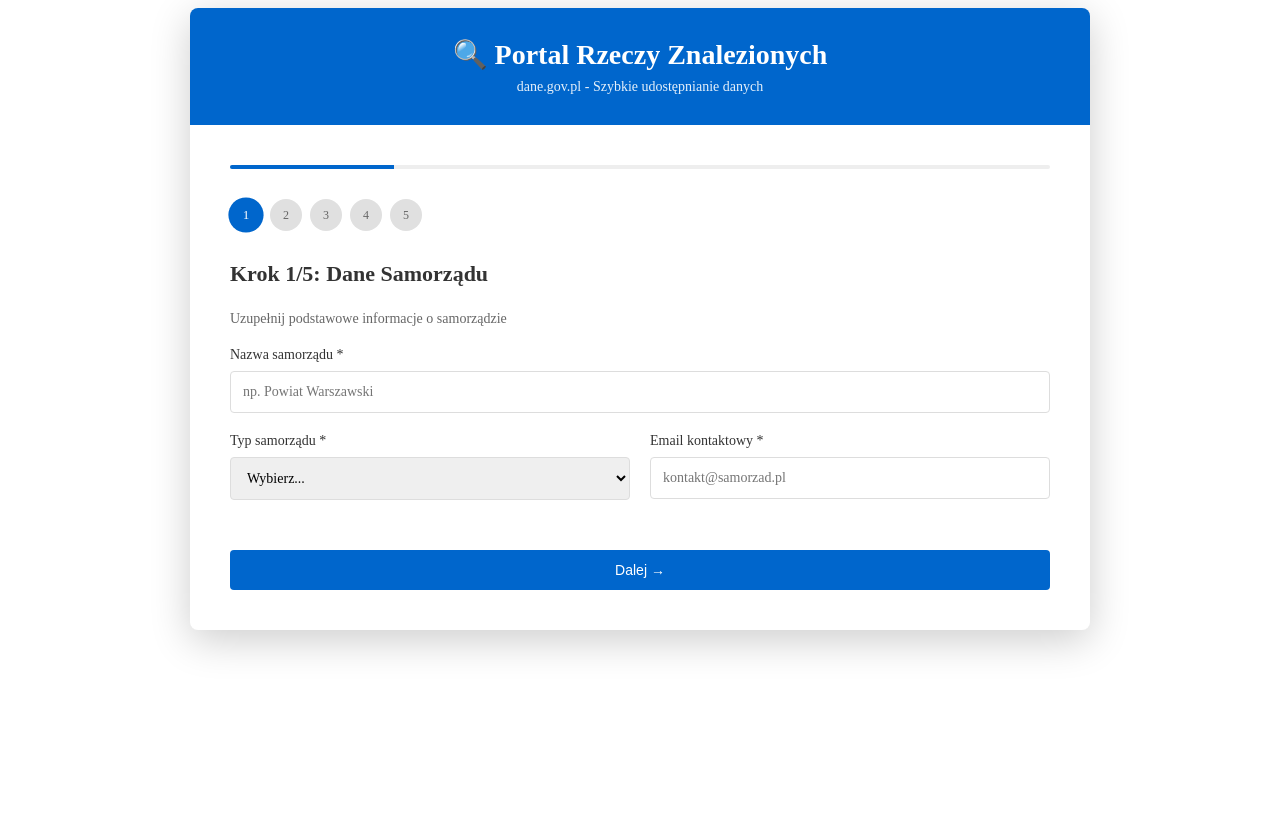
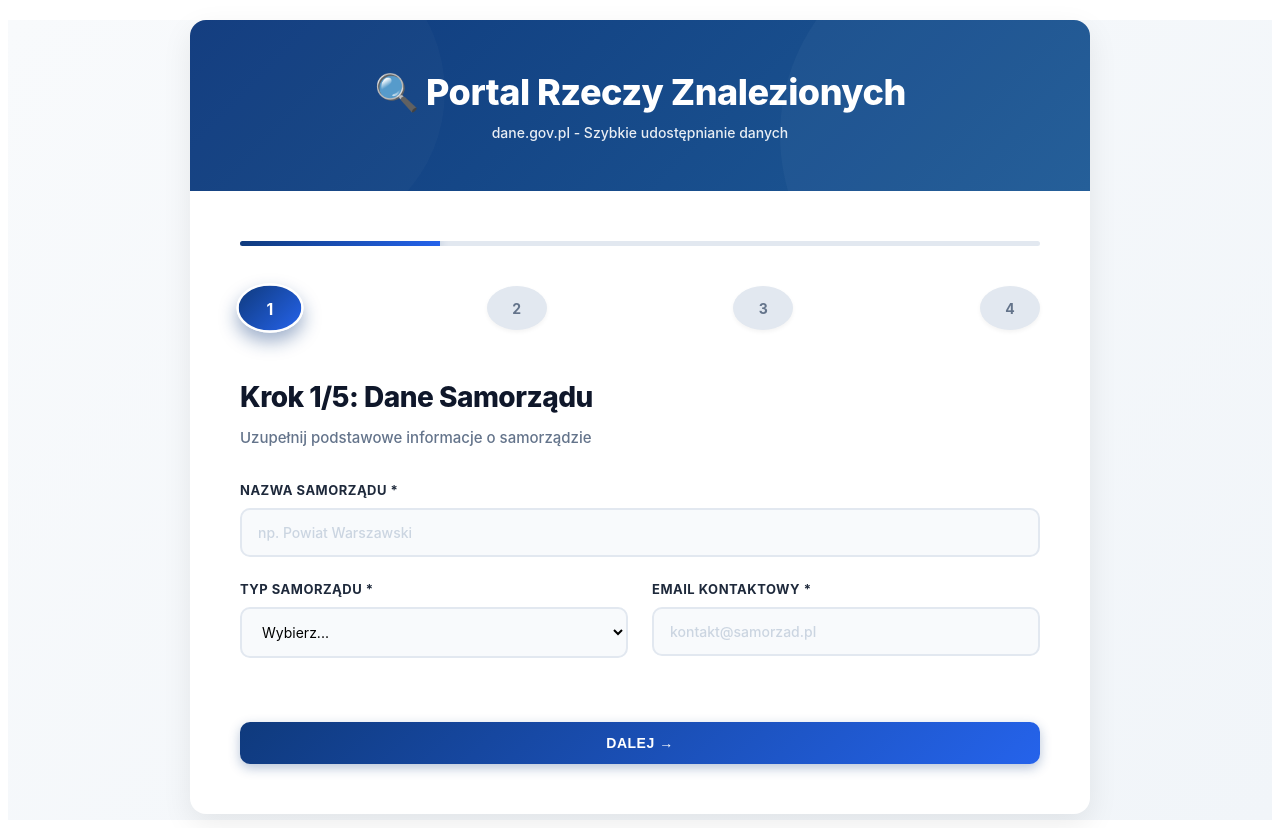
Before and after one commit to emilgruzalski/zguba-gov, an Angular app in the folder rzeczy-znalezione/: page / in a window 1280 px wide. Before the commit the page ends 800 px from the top, so only its background shows below. Built offline with nearby package versions, Linux system fonts and the light colour scheme.

Commit message:
Zmiany w wyglądzie strony, wraz z komunikatem

```diff
--- a/rzeczy-znalezione/src/app/app.component.css
+++ b/rzeczy-znalezione/src/app/app.component.css
@@ -1,4 +1,4 @@
-/* found-items.component.css */
+/* app.component.css - Modern & Clean Design */
 
 * {
   margin: 0;
@@ -8,197 +8,318 @@
 
 :host {
   display: block;
+  background: linear-gradient(135deg, #f8fafc 0%, #f1f5f9 100%);
+  min-height: 100vh;
+  font-family: -apple-system, BlinkMacSystemFont, 'Segoe UI', Roboto, 'Helvetica Neue', Arial, sans-serif;
 }
 
 .container {
   max-width: 900px;
   margin: 0 auto;
   background: white;
-  border-radius: 8px;
-  box-shadow: 0 10px 40px rgba(0, 0, 0, 0.2);
+  border-radius: 16px;
+  box-shadow: 0 10px 30px rgba(0, 0, 0, 0.08);
+  overflow: hidden;
+  margin-top: 20px;
+  margin-bottom: 20px;
+}
+
+/* Header */
+header {
+  background: linear-gradient(135deg, #0f3a7d 0%, #1e5a96 100%);
+  color: white;
+  padding: 50px 30px;
+  text-align: center;
+  position: relative;
   overflow: hidden;
 }
 
-header {
-  background: #0066cc;
-  color: white;
-  padding: 30px;
-  text-align: center;
+header::before {
+  content: '';
+  position: absolute;
+  top: -50%;
+  right: -10%;
+  width: 400px;
+  height: 400px;
+  background: rgba(255, 255, 255, 0.03);
+  border-radius: 50%;
+}
+
+header::after {
+  content: '';
+  position: absolute;
+  bottom: -30%;
+  left: -5%;
+  width: 300px;
+  height: 300px;
+  background: rgba(255, 255, 255, 0.02);
+  border-radius: 50%;
 }
 
 header h1 {
-  font-size: 28px;
-  margin-bottom: 8px;
+  font-size: 36px;
+  font-weight: 800;
+  margin-bottom: 10px;
+  position: relative;
+  z-index: 1;
+  letter-spacing: -0.5px;
 }
 
 header p {
   font-size: 14px;
   opacity: 0.9;
+  position: relative;
+  z-index: 1;
+  font-weight: 500;
 }
 
 .content {
-  padding: 40px;
+  padding: 50px;
 }
 
+@media (max-width: 768px) {
+  header {
+    padding: 35px 20px;
+  }
+
+  header h1 {
+    font-size: 26px;
+  }
+
+  .content {
+    padding: 30px;
+  }
+}
+
+/* Progress Bar */
+.progress-bar {
+  background: #e2e8f0;
+  height: 5px;
+  margin-bottom: 40px;
+  border-radius: 100px;
+  overflow: hidden;
+}
+
+.progress-fill {
+  height: 100%;
+  background: linear-gradient(90deg, #0f3a7d 0%, #2563eb 100%);
+  transition: width 0.5s cubic-bezier(0.4, 0, 0.2, 1);
+  box-shadow: 0 0 8px rgba(15, 58, 125, 0.3);
+}
+
+/* Step Indicator */
+.step-indicator {
+  display: flex;
+  justify-content: space-between;
+  gap: 16px;
+  margin-bottom: 50px;
+  align-items: center;
+}
+
+.step-dot {
+  width: 44px;
+  height: 44px;
+  border-radius: 50%;
+  background: #e2e8f0;
+  color: #64748b;
+  display: flex;
+  align-items: center;
+  justify-content: center;
+  font-weight: 700;
+  font-size: 14px;
+  transition: all 0.3s cubic-bezier(0.4, 0, 0.2, 1);
+  flex: 1;
+  max-width: 60px;
+  border: 2px solid transparent;
+  box-shadow: 0 2px 4px rgba(0, 0, 0, 0.05);
+}
+
+.step-dot:hover:not(.completed) {
+  transform: scale(1.1);
+  box-shadow: 0 4px 8px rgba(0, 0, 0, 0.1);
+}
+
+.step-dot.active {
+  background: linear-gradient(135deg, #0f3a7d 0%, #2563eb 100%);
+  color: white;
+  box-shadow: 0 8px 16px rgba(15, 58, 125, 0.4);
+  transform: scale(1.12);
+  border-color: white;
+}
+
+.step-dot.completed {
+  background: #10b981;
+  color: white;
+  box-shadow: 0 4px 8px rgba(16, 185, 129, 0.3);
+}
+
+/* Wizard Forms */
 .wizard {
   display: none;
-  animation: fadeIn 0.3s ease-in;
+  animation: slideUp 0.4s cubic-bezier(0.4, 0, 0.2, 1);
 }
 
 .wizard:not([style*="display: none"]) {
   display: block;
 }
 
-@keyframes fadeIn {
+@keyframes slideUp {
   from {
     opacity: 0;
+    transform: translateY(20px);
   }
   to {
     opacity: 1;
+    transform: translateY(0);
   }
 }
 
 .step-title {
-  font-size: 22px;
-  font-weight: 600;
-  margin-bottom: 24px;
-  color: #333;
+  font-size: 28px;
+  font-weight: 800;
+  margin-bottom: 12px;
+  color: #0f172a;
+  letter-spacing: -0.5px;
 }
 
 .step-description {
-  font-size: 14px;
-  color: #666;
-  margin-bottom: 20px;
+  font-size: 15px;
+  color: #64748b;
+  margin-bottom: 32px;
+  line-height: 1.6;
+  font-weight: 500;
 }
 
+/* Form Styling */
 .form-group {
-  margin-bottom: 20px;
+  margin-bottom: 24px;
 }
 
 label {
   display: block;
-  font-weight: 500;
-  margin-bottom: 8px;
-  color: #333;
-  font-size: 14px;
+  font-weight: 700;
+  margin-bottom: 10px;
+  color: #1e293b;
+  font-size: 13px;
+  text-transform: uppercase;
+  letter-spacing: 0.5px;
 }
 
 input,
 select,
 textarea {
   width: 100%;
-  padding: 12px;
-  border: 1px solid #ddd;
-  border-radius: 4px;
+  padding: 14px 16px;
+  border: 2px solid #e2e8f0;
+  border-radius: 10px;
   font-size: 14px;
   font-family: inherit;
+  transition: all 0.2s ease;
+  background: #f8fafc;
+}
+
+input::placeholder,
+textarea::placeholder {
+  color: #cbd5e1;
+  font-weight: 500;
+}
+
+input:hover,
+select:hover,
+textarea:hover {
+  border-color: #cbd5e1;
+  background: white;
 }
 
 input:focus,
 select:focus,
 textarea:focus {
   outline: none;
-  border-color: #0066cc;
-  box-shadow: 0 0 0 3px rgba(0, 102, 204, 0.1);
+  border-color: #2563eb;
+  background: white;
+  box-shadow: 0 0 0 4px rgba(37, 99, 235, 0.08);
 }
 
 textarea {
   resize: vertical;
-  min-height: 80px;
+  min-height: 110px;
 }
 
 .form-row {
   display: grid;
   grid-template-columns: 1fr 1fr;
-  gap: 20px;
+  gap: 24px;
 }
 
-@media (max-width: 600px) {
+@media (max-width: 768px) {
   .form-row {
     grid-template-columns: 1fr;
-  }
-
-  .content {
-    padding: 20px;
-  }
-
-  header {
-    padding: 20px;
-  }
-
-  header h1 {
-    font-size: 20px;
+    gap: 20px;
   }
 }
 
-.progress-bar {
-  background: #eee;
-  height: 4px;
-  margin-bottom: 30px;
-  border-radius: 2px;
-  overflow: hidden;
-}
-
-.progress-fill {
-  height: 100%;
-  background: #0066cc;
-  transition: width 0.3s ease;
-}
-
+/* Buttons */
 .buttons {
   display: flex;
-  gap: 12px;
-  margin-top: 30px;
+  gap: 16px;
+  margin-top: 40px;
 }
 
 button {
-  padding: 12px 24px;
+  padding: 13px 28px;
   border: none;
-  border-radius: 4px;
+  border-radius: 10px;
   font-size: 14px;
-  font-weight: 500;
+  font-weight: 700;
   cursor: pointer;
-  transition: all 0.2s ease;
-}
-
-button:disabled {
-  opacity: 0.5;
-  cursor: not-allowed;
+  transition: all 0.2s cubic-bezier(0.4, 0, 0.2, 1);
+  flex: 1;
+  text-transform: uppercase;
+  letter-spacing: 0.5px;
 }
 
 .btn-primary {
-  background: #0066cc;
+  background: linear-gradient(135deg, #0f3a7d 0%, #2563eb 100%);
   color: white;
-  flex: 1;
+  box-shadow: 0 4px 12px rgba(15, 58, 125, 0.3);
 }
 
 .btn-primary:hover:not(:disabled) {
-  background: #0052a3;
+  background: linear-gradient(135deg, #0d2855 0%, #1e40af 100%);
+  box-shadow: 0 8px 20px rgba(15, 58, 125, 0.4);
+  transform: translateY(-2px);
 }
 
 .btn-secondary {
-  background: #f0f0f0;
-  color: #333;
-  flex: 1;
+  background: #f1f5f9;
+  color: #1e293b;
+  border: 2px solid #cbd5e1;
+  font-weight: 700;
 }
 
 .btn-secondary:hover:not(:disabled) {
-  background: #e0e0e0;
+  background: white;
+  border-color: #2563eb;
+  color: #2563eb;
 }
 
+/* Summary */
 .summary {
-  background: #f9f9f9;
-  border-left: 4px solid #0066cc;
-  padding: 16px;
-  margin-bottom: 20px;
-  border-radius: 4px;
+  background: linear-gradient(135deg, #f0f9ff 0%, #f8fafc 100%);
+  border-left: 5px solid #2563eb;
+  padding: 24px;
+  margin-bottom: 28px;
+  border-radius: 12px;
 }
 
 .summary-item {
   display: flex;
   justify-content: space-between;
-  margin-bottom: 8px;
+  margin-bottom: 14px;
   font-size: 14px;
+  align-items: center;
+  gap: 12px;
+  flex-wrap: wrap;
 }
 
 .summary-item:last-child {
@@ -206,110 +327,255 @@ button:disabled {
 }
 
 .summary-label {
-  font-weight: 500;
-  color: #666;
+  font-weight: 700;
+  color: #0f3a7d;
+  min-width: 140px;
+  text-transform: uppercase;
+  font-size: 12px;
+  letter-spacing: 0.5px;
 }
 
 .summary-value {
-  color: #333;
+  color: #1e293b;
+  flex: 1;
+  text-align: right;
+  font-weight: 600;
 }
 
+@media (max-width: 600px) {
+  .summary-item {
+    flex-direction: column;
+    text-align: left;
+  }
+  .summary-value {
+    text-align: left;
+  }
+}
+
+/* Export Buttons */
 .export-buttons {
   display: grid;
   grid-template-columns: 1fr 1fr;
-  gap: 12px;
-  margin-top: 20px;
+  gap: 16px;
+  margin: 28px 0;
 }
 
-.step-indicator {
-  display: flex;
-  gap: 8px;
-  margin-bottom: 30px;
-  flex-wrap: wrap;
+@media (max-width: 600px) {
+  .export-buttons {
+    grid-template-columns: 1fr;
+  }
 }
 
-.step-dot {
-  width: 32px;
-  height: 32px;
-  border-radius: 50%;
-  background: #e0e0e0;
-  color: #666;
+/* Records List */
+.records-section {
+  margin-top: 60px;
+  padding-top: 50px;
+  border-top: 2px solid #e2e8f0;
+}
+
+.records-section h3 {
+  font-size: 18px;
+  font-weight: 800;
+  color: #0f3a7d;
+  margin-bottom: 24px;
+}
+
+.record-item {
+  background: linear-gradient(135deg, #f8fafc 0%, #f1f5f9 100%);
+  padding: 18px;
+  margin-bottom: 12px;
+  border-radius: 12px;
+  border-left: 5px solid #2563eb;
+  transition: all 0.2s ease;
+  cursor: pointer;
+}
+
+.record-item:hover {
+  background: linear-gradient(135deg, #f0f9ff 0%, #e0f2fe 100%);
+  transform: translateX(4px);
+  box-shadow: 0 4px 12px rgba(37, 99, 235, 0.1);
+}
+
+.record-item strong {
+  color: #0f3a7d;
+  font-weight: 800;
+  display: block;
+  margin-bottom: 8px;
+}
+
+/* Error Modal */
+.error-modal {
+  position: fixed;
+  top: 0;
+  left: 0;
+  right: 0;
+  bottom: 0;
+  background: rgba(0, 0, 0, 0.6);
   display: flex;
   align-items: center;
   justify-content: center;
-  font-weight: 500;
-  font-size: 12px;
-  transition: all 0.2s ease;
+  z-index: 1000;
+  animation: fadeIn 0.3s ease-in;
 }
 
-.step-dot.active {
-  background: #0066cc;
-  color: white;
-  transform: scale(1.1);
+.error-modal-content {
+  background: white;
+  border: 3px solid #0f3a7d;
+  border-radius: 16px;
+  padding: 32px;
+  max-width: 500px;
+  width: 90%;
+  box-shadow: 0 10px 40px rgba(15, 58, 125, 0.3);
+  animation: slideUp 0.3s cubic-bezier(0.4, 0, 0.2, 1);
 }
 
-.step-dot.completed {
-  background: #4caf50;
+.error-modal-title {
+  font-size: 20px;
+  font-weight: 800;
+  color: #0f3a7d;
+  margin-bottom: 18px;
+}
+
+.error-modal-list {
+  list-style: none;
+  margin-bottom: 24px;
+}
+
+.error-modal-list li {
+  color: #1e3a8a;
+  font-weight: 600;
+  margin-bottom: 12px;
+  padding-left: 28px;
+  position: relative;
+  font-size: 14px;
+  line-height: 1.6;
+}
+
+.error-modal-list li::before {
+  content: '✕';
+  position: absolute;
+  left: 0;
+  font-weight: bold;
+  color: #eb2525;
+  font-size: 18px;
+}
+
+.error-modal-button {
+  background: #0f3a7d;
   color: white;
+  border: none;
+  padding: 13px 24px;
+  border-radius: 10px;
+  font-weight: 700;
+  cursor: pointer;
+  width: 100%;
+  transition: all 0.2s ease;
+  font-size: 14px;
+  text-transform: uppercase;
+  letter-spacing: 0.5px;
+}
+
+.error-modal-button:hover {
+  background: #1e40af;
+  transform: translateY(-2px);
+  box-shadow: 0 6px 16px rgba(15, 58, 125, 0.4);
 }
 
 /* Accessibility */
-input:focus,
-select:focus,
-textarea:focus,
-button:focus {
-  outline: 2px solid #0066cc;
+input:focus-visible,
+select:focus-visible,
+textarea:focus-visible,
+button:focus-visible {
+  outline: 2px solid #2563eb;
   outline-offset: 2px;
 }
 
-/* Dark mode support */
+/* Dark Mode */
 @media (prefers-color-scheme: dark) {
+  :host {
+    background: linear-gradient(135deg, #0f172a 0%, #1a1f35 100%);
+  }
+
   .container {
-    background: #2d2d2d;
-    box-shadow: 0 10px 40px rgba(0, 0, 0, 0.5);
+    background: #1e293b;
+    box-shadow: 0 10px 30px rgba(0, 0, 0, 0.3);
   }
 
   header {
-    background: #0052a3;
+    background: linear-gradient(135deg, #0a2563 0%, #1e40af 100%);
   }
 
   .content {
-    color: #e0e0e0;
+    color: #e2e8f0;
   }
 
-  .step-title,
-  label {
-    color: #e0e0e0;
+  .step-title {
+    color: #f1f5f9;
   }
 
   .step-description {
-    color: #a0a0a0;
+    color: #cbd5e1;
+  }
+
+  label {
+    color: #f1f5f9;
   }
 
   input,
   select,
   textarea {
-    background: #3d3d3d;
-    color: #e0e0e0;
-    border-color: #555;
+    background: #334155;
+    color: #e2e8f0;
+    border-color: #475569;
+  }
+
+  input:hover,
+  select:hover,
+  textarea:hover {
+    background: #3f4651;
+    border-color: #2563eb;
+  }
+
+  .summary {
+    background: linear-gradient(135deg, #0a2563 0%, #1e40af 100%);
+    border-left-color: #60a5fa;
+  }
+
+  .summary-label {
+    color: #93c5fd;
+  }
+
+  .summary-value {
+    color: #e2e8f0;
+  }
+
+  .records-section h3 {
+    color: #93c5fd;
+  }
+
+  .record-item {
+    background: linear-gradient(135deg, #334155 0%, #1e293b 100%);
+    border-left-color: #3b82f6;
+    color: #e2e8f0;
+  }
+
+  .record-item strong {
+    color: #93c5fd;
+    font-weight: 800;
+  }
+
+  .record-item:hover {
+    background: linear-gradient(135deg, #0a2563 0%, #1e40af 100%);
   }
 
   .btn-secondary {
-    background: #444;
-    color: #e0e0e0;
+    background: #334155;
+    color: #e2e8f0;
+    border-color: #475569;
   }
 
   .btn-secondary:hover {
-    background: #555;
-  }
-
-  .summary {
-    background: #3d3d3d;
-    border-left-color: #0066cc;
-  }
-
-  .step-dot {
-    background: #555;
-    color: #a0a0a0;
+    background: #3f4651;
+    border-color: #2563eb;
   }
 }
--- a/rzeczy-znalezione/src/app/app.component.html
+++ b/rzeczy-znalezione/src/app/app.component.html
@@ -1,5 +1,18 @@
 <!-- app.component.html -->
 <div class="container">
+  <!-- Error Modal -->
+  <div class="error-modal" *ngIf="showErrorModal">
+    <div class="error-modal-content">
+      <div class="error-modal-title">
+        ⚠️ Błąd walidacji
+      </div>
+      <ul class="error-modal-list">
+        <li *ngFor="let error of errorMessages">{{ error }}</li>
+      </ul>
+      <button class="error-modal-button" (click)="closeErrorModal()">Zamknij</button>
+    </div>
+  </div>
+
   <header>
     <h1>🔍 Portal Rzeczy Znalezionych</h1>
     <p>dane.gov.pl - Szybkie udostępnianie danych</p>
@@ -11,7 +24,7 @@
     </div>
 
     <div class="step-indicator">
-      <div *ngFor="let i of [1,2,3,4,5]"
+      <div *ngFor="let i of [1,2,3,4]"
            class="step-dot"
            [ngClass]="{'active': isStepActive(i), 'completed': isStepCompleted(i)}">
         {{ i }}
@@ -63,32 +76,9 @@
         </div>
       </div>
 
-      <!-- KROK 2: Kategorie -->
+      <!-- KROK 2: Dane przedmiotu -->
       <div class="wizard" *ngIf="currentStep === 2">
-        <h2 class="step-title">Krok 2/5: Kategorie Rzeczy Znalezionych</h2>
-        <p class="step-description">Wybierz główne kategorie rzeczy znalezionych</p>
-
-        <div id="categoryCheckboxes" style="display: grid; grid-template-columns: repeat(auto-fit, minmax(200px, 1fr)); gap: 16px; margin-bottom: 25px;">
-          <label *ngFor="let cat of categories" style="display: flex; align-items: center; gap: 10px; font-weight: 500; cursor: pointer; padding: 12px; background: #f9f9f9; border-radius: 6px; border: 2px solid #e0e0e0; transition: all 0.2s ease;">
-            <input
-              type="checkbox"
-              [value]="cat.value"
-              (change)="toggleCategory(cat.value)"
-              [checked]="form.get('categories')?.value?.includes(cat.value)"
-              style="width: 20px; height: 20px; cursor: pointer;">
-            <span style="font-weight: 500; color: #333;">{{ cat.label }}</span>
-          </label>
-        </div>
-
-        <div class="buttons">
-          <button type="button" class="btn-secondary" (click)="prevStep()">← Wstecz</button>
-          <button type="button" class="btn-primary" (click)="nextStep()">Dalej →</button>
-        </div>
-      </div>
-
-      <!-- KROK 3: Dane przedmiotu -->
-      <div class="wizard" *ngIf="currentStep === 3">
-        <h2 class="step-title">Krok 3/5: Dodaj Rzecz Znalezioną</h2>
+        <h2 class="step-title">Krok 2/4: Dodaj Rzecz Znalezioną</h2>
         <p class="step-description">Wpisz szczegóły znalezionego przedmiotu</p>
 
         <div class="form-group">
@@ -162,9 +152,9 @@
         </div>
       </div>
 
-      <!-- KROK 4: Warunki odbioru -->
-      <div class="wizard" *ngIf="currentStep === 4">
-        <h2 class="step-title">Krok 4/5: Warunki Odbioru</h2>
+      <!-- KROK 3: Warunki odbioru -->
+      <div class="wizard" *ngIf="currentStep === 3">
+        <h2 class="step-title">Krok 3/4: Warunki Odbioru</h2>
         <p class="step-description">Podaj informacje o warunkach przechowywania i odbioru</p>
 
         <div class="form-row">
@@ -213,9 +203,9 @@
         </div>
       </div>
 
-      <!-- KROK 5: Podsumowanie -->
-      <div class="wizard" *ngIf="currentStep === 5">
-        <h2 class="step-title">Krok 5/5: Podsumowanie i Udostępnienie</h2>
+      <!-- KROK 4: Podsumowanie -->
+      <div class="wizard" *ngIf="currentStep === 4">
+        <h2 class="step-title">Krok 4/4: Podsumowanie i Udostępnienie</h2>
         <p class="step-description">Przejrzyj dane i wybierz format eksportu</p>
 
         <div class="summary">
```
Also changed, not shown: rzeczy-znalezione/src/app/app.component.ts (+13 -13 lines).
